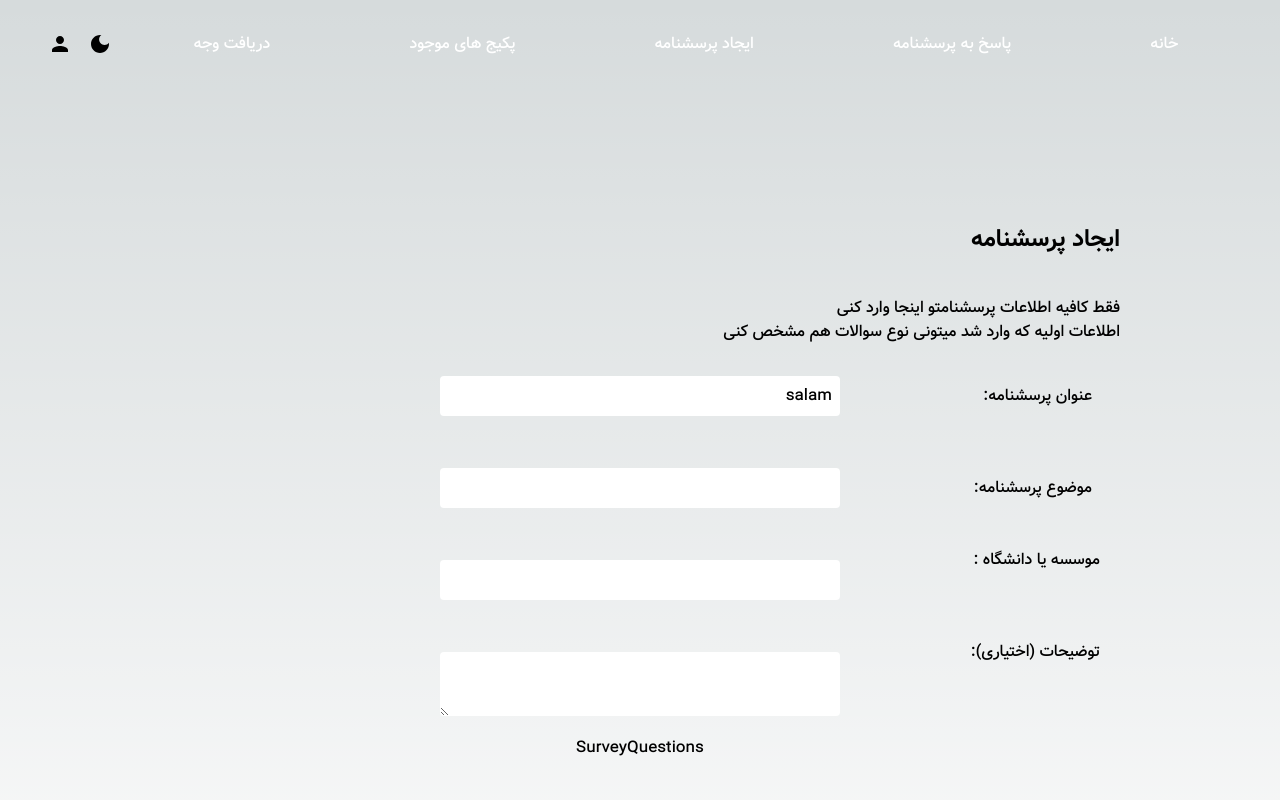
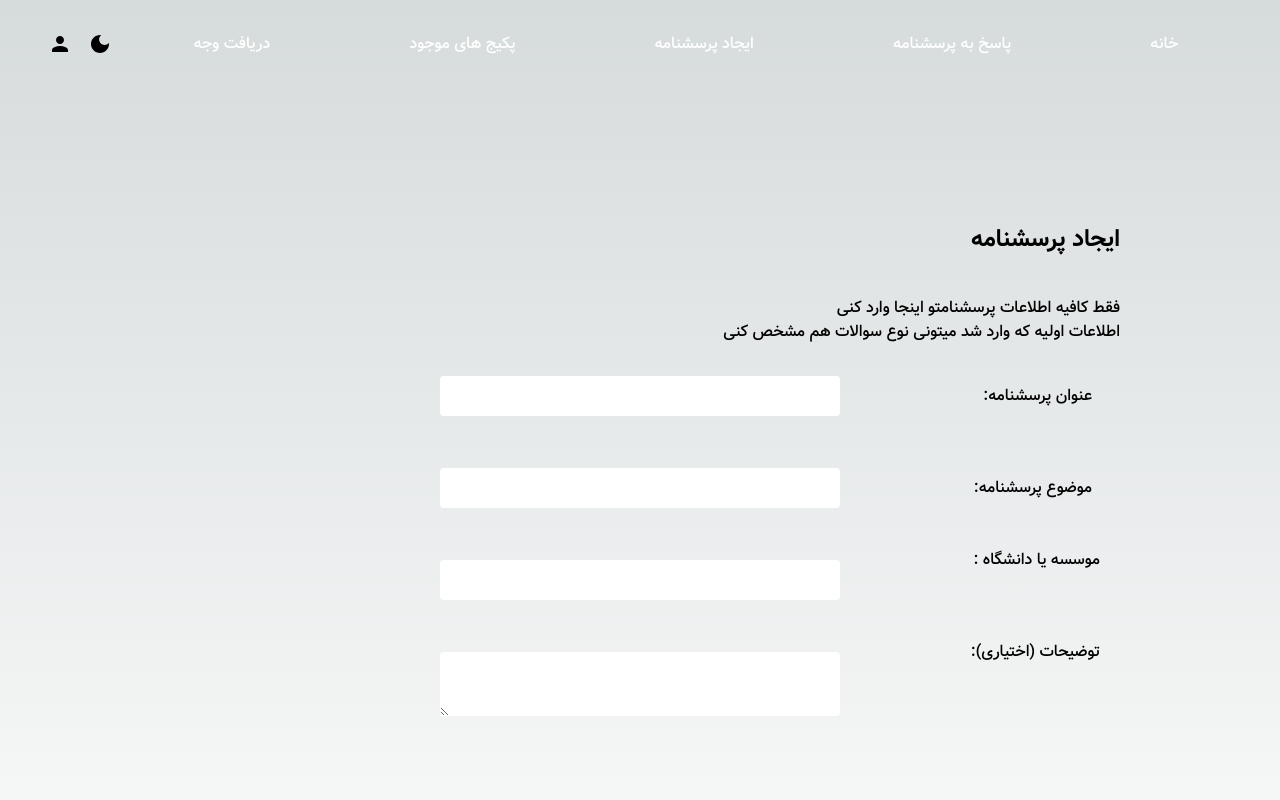
Before and after one commit to hosseinemir/survey-hosseinemir, a Next.js app: page /create-survey in a window 1280 px wide. Shown: the top 800 px of the page. Built offline with nearby package versions, Linux system fonts and the light colour scheme.

Commit message:
commit the friesst step of developing question part

```diff
--- a/src/components/module/SurveyInfo.tsx
+++ b/src/components/module/SurveyInfo.tsx
@@ -5,7 +5,7 @@ import { SinfoT } from "../../types/types";
 
 export default function SurveyInfo() {
   const [Sinfo, setSinfo] = useState<SinfoT>({
-    sname: "salam",
+    sname: "",
     title: "",
     uni: "",
     detail: "",
--- a/src/components/module/SurveyQuestions.tsx
+++ b/src/components/module/SurveyQuestions.tsx
@@ -1,7 +1,20 @@
-import React from 'react'
+'use client'
+
+import { useState } from "react"
+import { SquestionsT } from "../../types/types"
 
 export default function SurveyQuestions() {
+  const [Squestions,setSquestions]=useState<SquestionsT[]>([{
+    title:"",
+    answer:[]
+  }])
+
+
   return (
-    <div>SurveyQuestions</div>
+    <div className=''>
+
+
+
+    </div>
   )
 }
```
Also changed, not shown: src/types/types.ts (+12 -0 lines).
